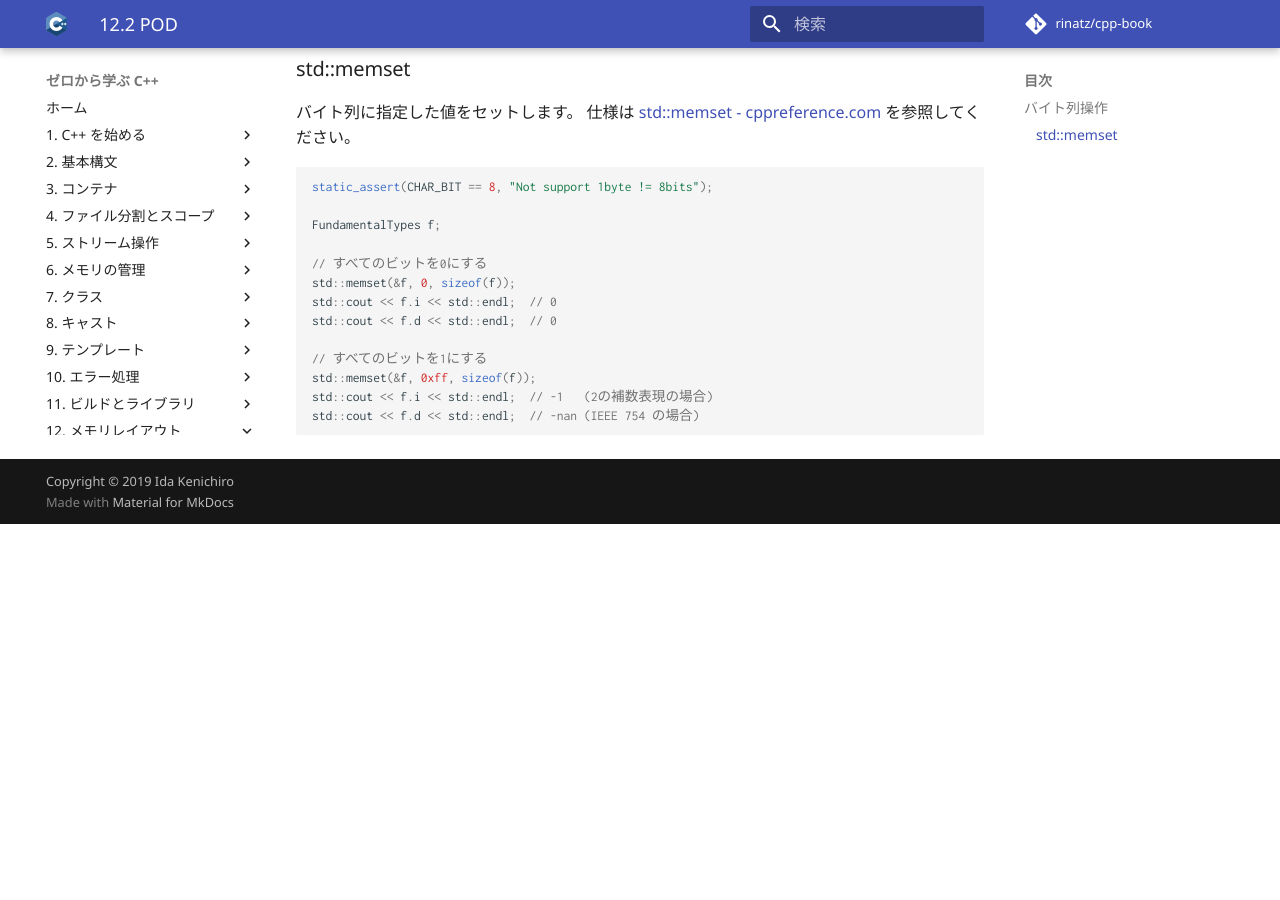
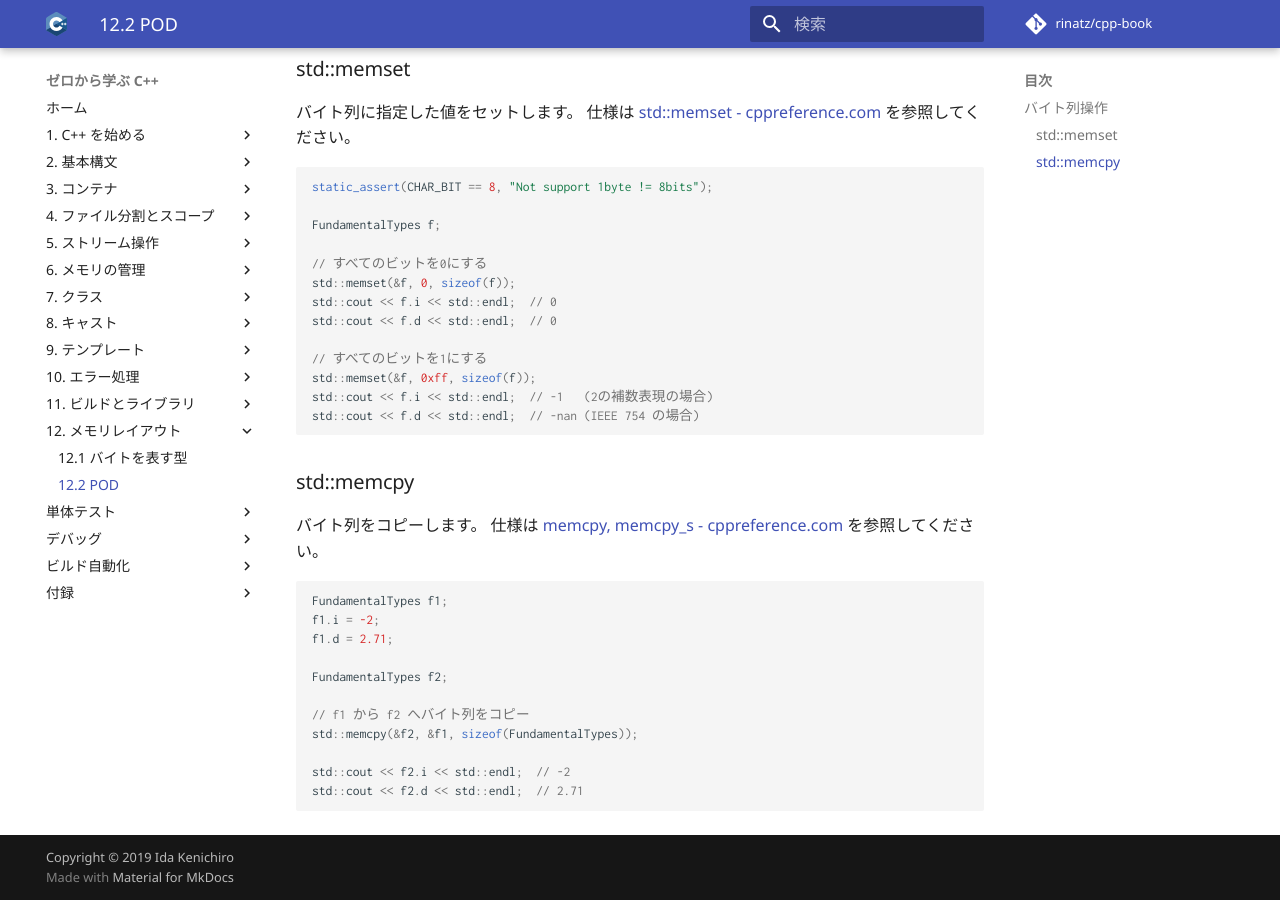
Before and after one commit to rinatz/cpp-book, an MkDocs documentation site: the page built from docs/ch12-02-plain-old-data.md, in a window 1280 px wide and 900 px high, scrolled down 720 px. Built offline with MkDocs 1.6.1 and Material for MkDocs 9.7.7, drawn with Linux system fonts in a browser that asks for light colours; comment, search, counter and statistics services are not loaded; before the commit the page ends 1244 px from its top, so only the background shows below that.

Commit message:
Explain std::memcpy

````diff
--- a/docs/ch12-02-plain-old-data.md
+++ b/docs/ch12-02-plain-old-data.md
@@ -52,5 +52,25 @@
 std::cout << f.d << std::endl;  // -nan (IEEE 754 の場合)
 ```
 
-<!-- std::memcpy -->
+### std::memcpy
+
+バイト列をコピーします。
+仕様は [memcpy, memcpy_s - cppreference.com][cppreference_memcpy] を参照してください。
+
+[cppreference_memcpy]: https://ja.cppreference.com/w/c/string/byte/memcpy
+
+```cpp
+FundamentalTypes f1;
+f1.i = -2;
+f1.d = 2.71;
+
+FundamentalTypes f2;
+
+// f1 から f2 へバイト列をコピー
+std::memcpy(&f2, &f1, sizeof(FundamentalTypes));
+
+std::cout << f2.i << std::endl;  // -2
+std::cout << f2.d << std::endl;  // 2.71
+```
+
 <!-- std::memcmp -->
````
